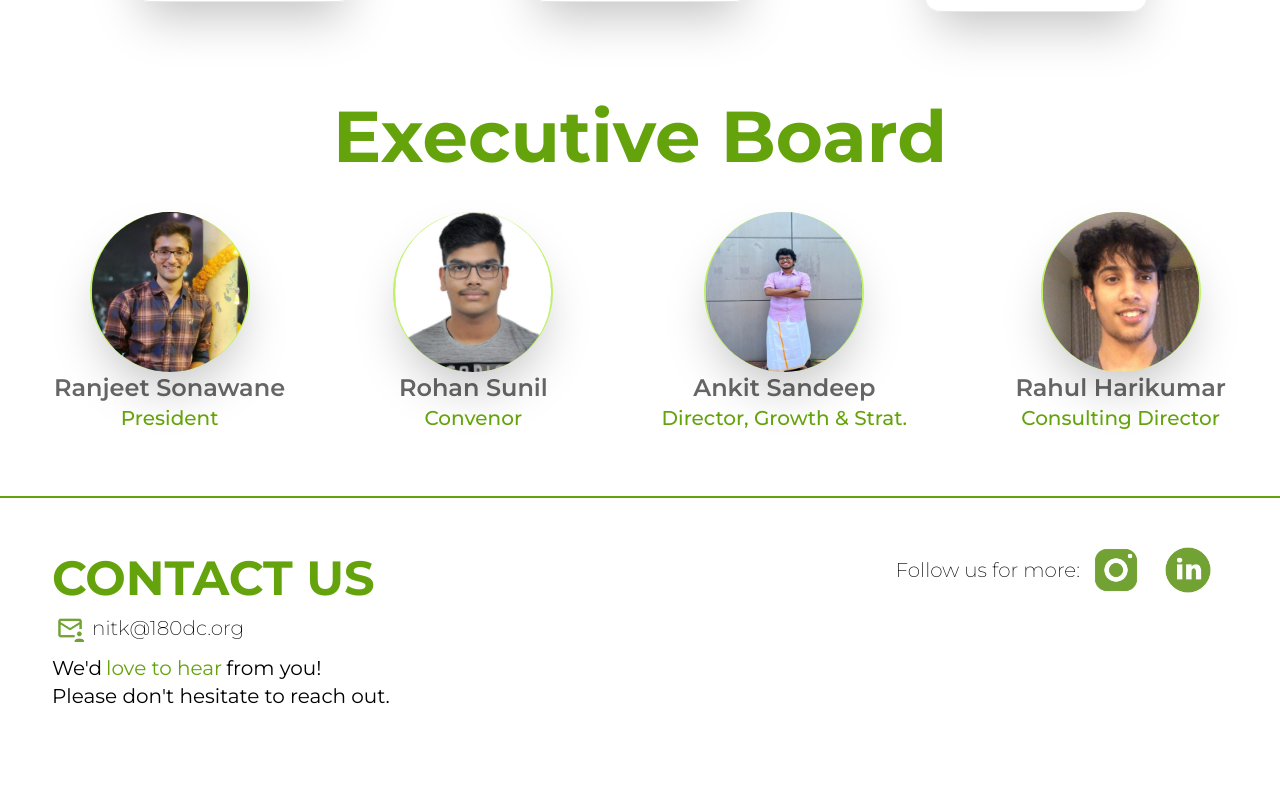
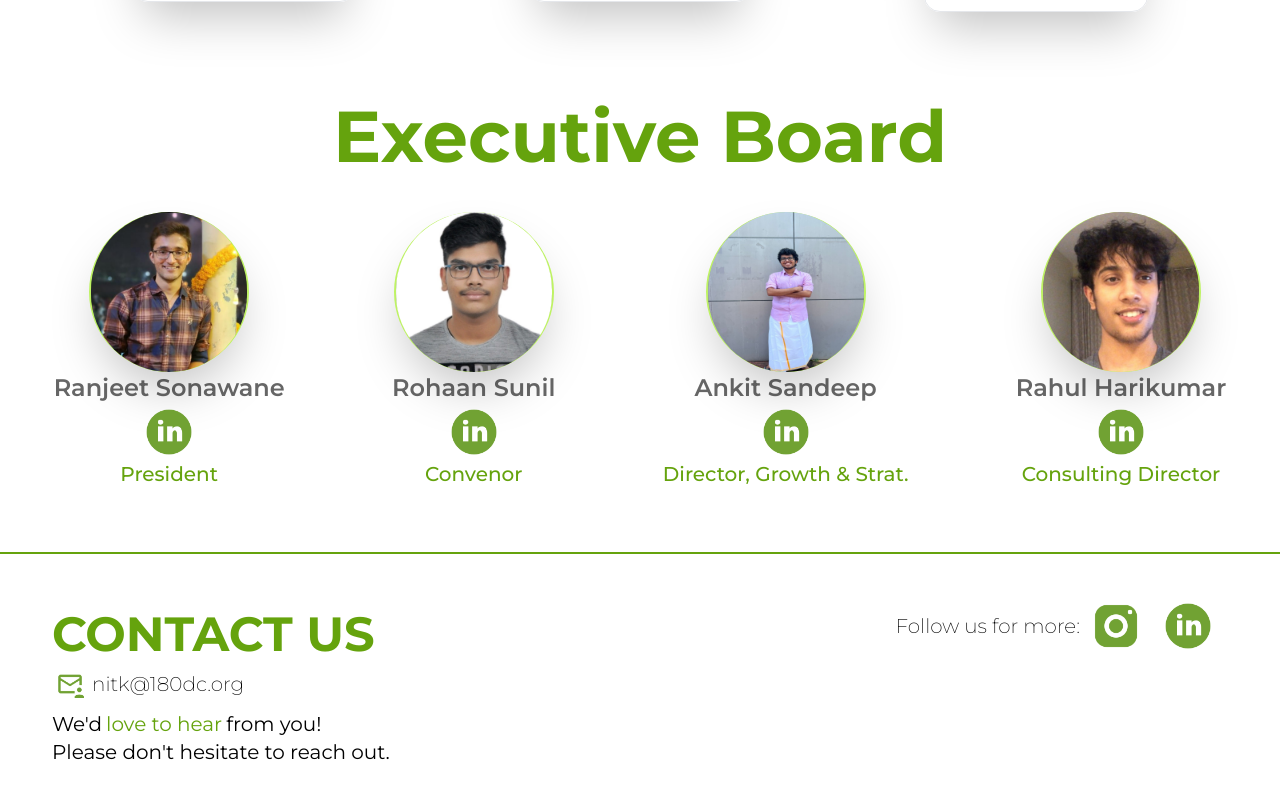
Before and after one commit to pranav-180dc/180dcnitk, a React (Vite) app: page / in a window 1280 px wide. Shown: the part 3458-4256 px from the top of the page. Before the commit the page ends 4220 px from the top, so only its background shows below. Built offline with nearby package versions, Linux system fonts and the light colour scheme.

Commit message:
minor changes

```diff
--- a/src/components/OurAdvisors.jsx
+++ b/src/components/OurAdvisors.jsx
@@ -3,15 +3,21 @@ import FadeInSection from '../components/cards/FadeInSection'
 import Akshita from '../assets/Pictures/Akshita.jpeg';
 import Achut from '../assets/Pictures/Achut.jpeg';
 import Dipankar from '../assets/Pictures/Dipankar.jpeg';
+import linkedIn from '../assets/linkedIn.png';
 
 function AdvisorCard(props){
     return(
         <div className='w-56 hover:scale-110 transition-all delay-150'>
                 <div className='hover:bg-lime-600 text-lime-600 hover:text-white shadow-2xl transition-all delay-150 flex flex-col justify-center items-center w-full h-full p-2 border rounded-2xl hover:rounded-t-full'>
                     <img src={props.Img} alt="..." className='h-44 w-44 m-2 rounded-full outline outline-4 outline-offset-4 outline-lime-600'/>
+
+
+
                     <div className='flex justify-center items-center'>
                         <p className='font-title font-bold text-lg'>{props.name}</p>
+
                     </div>
+
                     <div className='flex flex-col justify-center items-center m-1'>
                         <ul className='font-content text-sm font-extralight text-black list-disc list-inside'>
                             <li className=''>{props.p1}</li>
@@ -37,6 +43,7 @@ function OurAdvisors() {
             <AdvisorCard
                 Img={Akshita}
                 name="Akshita Kaushik"
+                linkedIn="https://www.linkedin.com/in/akshita-kaushik-0a8b3a1a1/"
                 p1 = "Associate consultant at Sattva Consulting, Teach For India Fellow."
                 p2="Co-founded Community Research lab."
                 p3="Curriculum designer at Mastree (by Unacademy)."
@@ -46,6 +53,7 @@ function OurAdvisors() {
             <AdvisorCard
                 Img={Dipankar}
                 name="Dipankar Maganty"
+                linkedIn="https://www.linkedin.com/in/akshita-kaushik-0a8b3a1a1/"
                 p1 = "NIT-K Surathkal and IIM- Ahemdabad Alum."
                 p2="Expertise in Pharma, Consumer Goods and Automotive Sector."
                 p3="Current - Principal @Kearney."
@@ -55,6 +63,7 @@ function OurAdvisors() {
             <AdvisorCard
                 Img={Achut}
                 name="Achuth Arun R"
+                linkedIn="https://www.linkedin.com/in/akshita-kaushik-0a8b3a1a1/"
                 p1 = "NITK Surathkal and ISB Hyderabad (Merit List and Dean's List) Alum."
                 p2="Past - Kearney, Wells Fargo."
                 p3="Current - Strategy Consultant @Tata Strategic Management Group."
--- a/src/components/Team.jsx
+++ b/src/components/Team.jsx
@@ -1,5 +1,6 @@
 import React from "react";
 import {profiles} from '../data/team';
+import linkedIn from '../assets/linkedIn.png';
 import FadeInSection from '../components/cards/FadeInSection'
 // import Ranjeet from '../assets'
 
@@ -19,8 +20,12 @@ export default function Team() {
                 <div className="flex justify-center items-center h-40 w-40 rounded-full bg-lime-600 border-2 border-lime-300 hover:scale-[1.05] object-center object-cover shadow-2xl">
                   <img src={profile.imgUrl} alt="..." className="h-40 w-40 rounded-full object-left-top object-cover" />
                 </div>
+
                 <div className="flex justify-center items-center text-black opacity-60 font-semibold text-2xl">
                   {profile.member}
+                </div>
+                <div className="flex justify-center items-center text-lime-600 font-medium text-xl">
+                <a href={profile.linkedin} target="_blank"><img src={linkedIn} alt="..." className="h-6 w-6 md:h-14 md:w-14 md:mx-2"/></a>
                 </div>
                 <div className="flex justify-center items-center text-lime-600 font-medium text-xl">
                   {profile.position}
--- a/src/data/team.js
+++ b/src/data/team.js
@@ -40,6 +40,7 @@ const profiles = [{
     member: "Ranjeet Sonawane",
     position: "President",
     imgUrl: Ranjeet,
+    linkedin: "https://www.linkedin.com/in/ranjeetsonawane/",
     bio: {
         line_1: "Incoming Product Analyst at Sprinklr",
         line_2: "Junior Consultant at Brainworks Consultancy",
@@ -48,9 +49,10 @@ const profiles = [{
 },
 {
     id: 2,
-    member: "Rohan Sunil",
+    member: "Rohaan Sunil",
     position: "Convenor",
     imgUrl: Rohan,
+    linkedin: "https://www.linkedin.com/in/rohaansunil/",
     bio: {
         line_1: "Intern at TAQA Energy",
         line_2: "Campus Director- UN MCN Millennium Fellowship",
@@ -62,6 +64,7 @@ const profiles = [{
     member: "Ankit Sandeep",
     position: "Director, Growth & Strat.",
     imgUrl: Ankit,
+    linkedin: "https://www.linkedin.com/in/ankit-sandeep/",
     bio: {
         line_1: "Incoming Startegy Associate at PwC US Advisory",
         line_2: "Previosuly a research Intern at IIMB and ISB",
@@ -73,6 +76,7 @@ const profiles = [{
     member: "Rahul Harikumar",
     position: "Consulting Director",
     imgUrl: Rahul,
+    linkedin: "https://www.linkedin.com/in/rahul-harikumar-63a832194/",
     bio: {
         line_1: "Intern at PwC US Advisory .",
         line_2: "A social impact enthusiast eager to make a difference in the non-profit sector."
```
